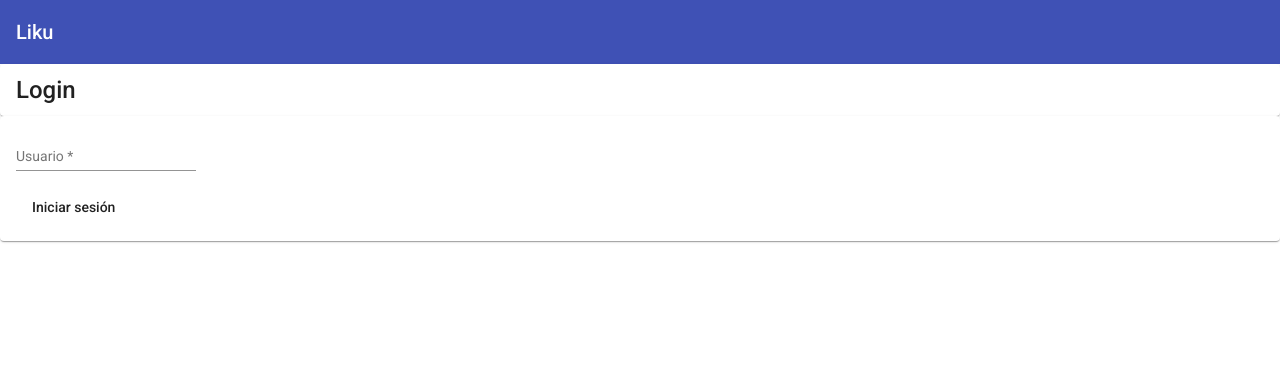
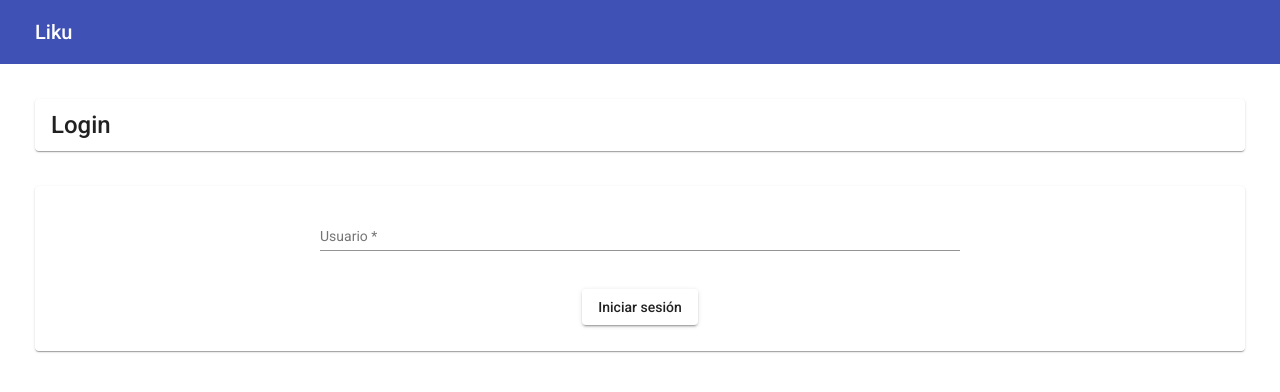
Before and after one commit to mf-andres/liku-frontend, an Angular app: page / in a window 1280 px wide. Shown: the top 392 px of the page. Built offline with nearby package versions, Linux system fonts and the light colour scheme.

Commit message:
feat: improve presentation of login view

```diff
--- a/src/app/app.component.css
+++ b/src/app/app.component.css
@@ -1,3 +1,7 @@
+#toolbar {
+  padding-left: 35px;
+}
+
 .example-spacer {
   flex: 1 1 auto;
 }
--- a/src/app/birthdays/birthdays.component.ts
+++ b/src/app/birthdays/birthdays.component.ts
@@ -1,6 +1,6 @@
 import { Component, OnInit } from '@angular/core';
 import { ActivatedRoute } from '@angular/router';
-import { map, Observable, switchMap, tap } from 'rxjs';
+import { Observable, switchMap } from 'rxjs';
 import { Birthday } from '../models/birthday';
 import { BirthdaysService } from '../services/birthdays.service';
 
--- a/src/app/login/login.component.css
+++ b/src/app/login/login.component.css
@@ -0,0 +1,20 @@
+mat-card {
+  margin: 35px;
+}
+
+#login-form {
+  display: flex;
+  flex-direction: column;
+  flex-wrap: nowrap;
+  justify-content: flex-start;
+  align-items: center;
+}
+
+mat-form-field {
+  margin: 10px;
+  width: 50vw;
+}
+
+#login-button {
+  margin: 10px;
+}
--- a/src/app/login/login.component.html
+++ b/src/app/login/login.component.html
@@ -14,7 +14,7 @@
       />
     </mat-form-field>
   </form>
-  <button id="login-button" mat-button (click)="onLogin()">
+  <button id="login-button" mat-raised-button (click)="onLogin()">
     Iniciar sesión
   </button>
 </mat-card>
--- a/src/environments/environment.ts
+++ b/src/environments/environment.ts
@@ -4,6 +4,7 @@
 
 export const environment = {
   production: false,
+  debuggingPresentation: true,
   birthdaysURL: 'http://localhost:8000/birthdays',
   birthdayURL: 'http://localhost:8000/birthday',
   giftsURL: 'http://localhost:8000/gifts',
```
